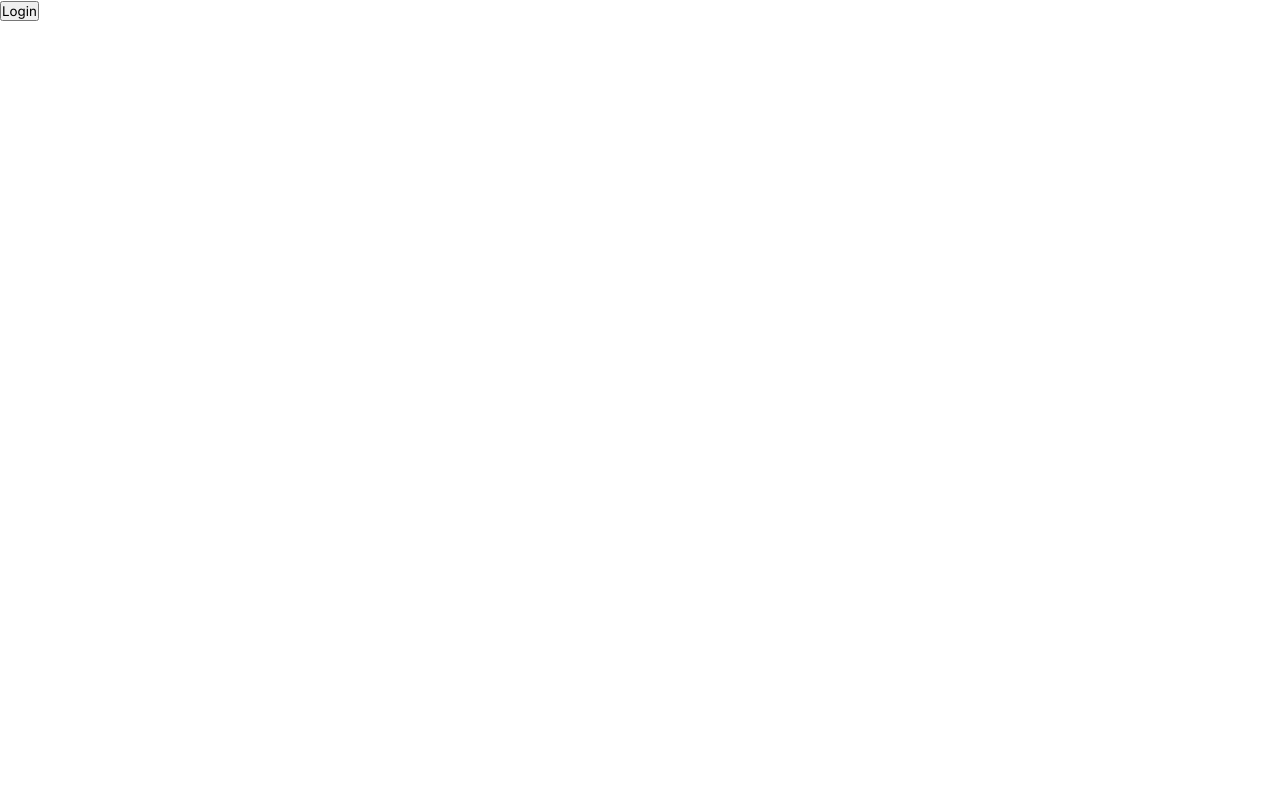
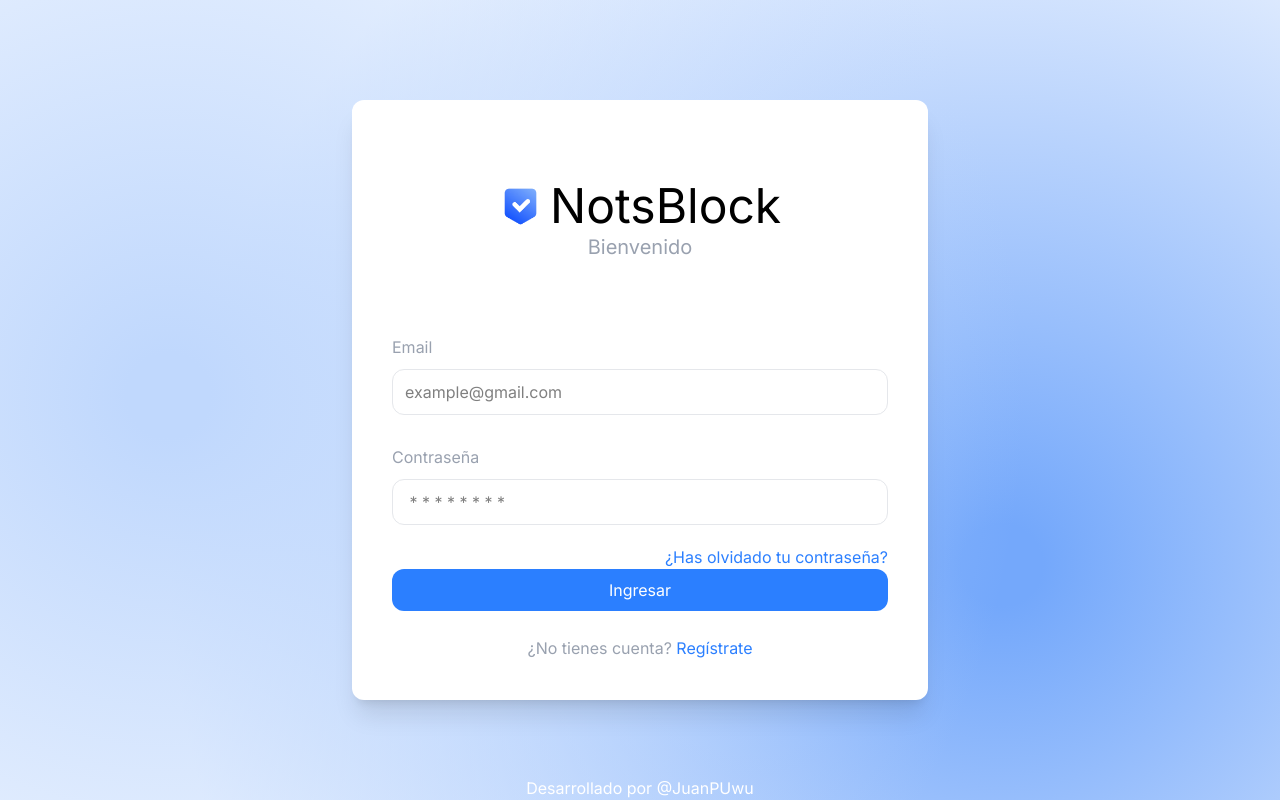
Before and after one commit to JuanPUwu/NotsBlock, a React (Vite) app in the folder frontend/: page / in a window 1280 px wide. Built offline with nearby package versions, Linux system fonts and the light colour scheme.

Commit message:
Pagina del login realizada con minimos ajustes por realizar

```diff
--- a/frontend/index.html
+++ b/frontend/index.html
@@ -1,13 +1,18 @@
-<!doctype html>
-<html lang="en">
+<!DOCTYPE html>
+<html lang="es" class="w-full h-dvh">
   <head>
     <meta charset="UTF-8" />
-    <link rel="icon" type="image/svg+xml" href="/src/assets/img/NotsBlockIcon.png" />
+    <link
+      rel="icon"
+      type="image/svg+xml"
+      href="/src/assets/img/NotsBlockIcon.png"
+    />
     <meta name="viewport" content="width=device-width, initial-scale=1.0" />
     <title>NotsBlock</title>
+    <link rel="stylesheet" href="/src/index.css" />
   </head>
-  <body>
-    <div id="root"></div>
+  <body class="w-full h-full">
+    <div id="root" class="w-full h-full"></div>
     <script type="module" src="/src/main.jsx"></script>
   </body>
 </html>
--- a/frontend/package.json
+++ b/frontend/package.json
@@ -10,11 +10,13 @@
     "preview": "vite preview"
   },
   "dependencies": {
+    "@tailwindcss/vite": "^4.1.7",
     "frontend": "file:",
     "react": "^19.1.0",
     "react-dom": "^19.1.0",
     "react-router": "^7.6.0",
-    "react-router-dom": "^7.6.0"
+    "react-router-dom": "^7.6.0",
+    "tailwindcss": "^4.1.7"
   },
   "devDependencies": {
     "@eslint/js": "^9.25.0",
--- a/frontend/src/index.css
+++ b/frontend/src/index.css
@@ -1,9 +1,7 @@
 @import url("https://fonts.googleapis.com/css2?family=Inter:ital,opsz,wght@0,14..32,100..900;1,14..32,100..900&display=swap");
+@import "tailwindcss";
 
 * {
-  margin: 0;
-  padding: 0;
-  box-sizing: border-box;
   font-family: "Inter";
 }
 
@@ -11,3 +9,116 @@
   outline: 2px solid red;
   outline-offset: 2px;
 }
+
+/* Fondo Login */
+@layer components {
+  @keyframes hero-gradient-animation {
+    0% {
+      --y-0: 90%;
+      --s-start-0: 3%;
+      --s-end-0: 79%;
+      --x-0: 0%;
+      --c-0: hsla(217, 95%, 72%, 1); /* Color personalizado */
+      --c-1: hsla(217, 95%, 72%, 1);
+      --s-start-1: 3%;
+      --s-end-1: 79%;
+      --x-1: 98%;
+      --y-1: 35%;
+    }
+
+    100% {
+      --y-0: 16%;
+      --s-start-0: 4%;
+      --s-end-0: 67%;
+      --x-0: 24%;
+      --c-0: hsla(0, 0%, 100%, 1); /* Blanco */
+      --c-1: hsla(217, 95%, 72%, 1); /* Color personalizado */
+      --s-start-1: 4%;
+      --s-end-1: 67%;
+      --x-1: 62%;
+      --y-1: 100%;
+    }
+  }
+
+  @property --y-0 {
+    syntax: "<percentage>";
+    inherits: false;
+    initial-value: 90%;
+  }
+
+  @property --s-start-0 {
+    syntax: "<percentage>";
+    inherits: false;
+    initial-value: 3%;
+  }
+
+  @property --s-end-0 {
+    syntax: "<percentage>";
+    inherits: false;
+    initial-value: 79%;
+  }
+
+  @property --x-0 {
+    syntax: "<percentage>";
+    inherits: false;
+    initial-value: 0%;
+  }
+
+  @property --c-0 {
+    syntax: "<color>";
+    inherits: false;
+    initial-value: hsla(217, 95%, 72%, 1);
+  }
+
+  @property --c-1 {
+    syntax: "<color>";
+    inherits: false;
+    initial-value: hsla(217, 95%, 72%, 1);
+  }
+
+  @property --s-start-1 {
+    syntax: "<percentage>";
+    inherits: false;
+    initial-value: 3%;
+  }
+
+  @property --s-end-1 {
+    syntax: "<percentage>";
+    inherits: false;
+    initial-value: 79%;
+  }
+
+  @property --x-1 {
+    syntax: "<percentage>";
+    inherits: false;
+    initial-value: 98%;
+  }
+
+  @property --y-1 {
+    syntax: "<percentage>";
+    inherits: false;
+    initial-value: 35%;
+  }
+
+  .bg-animated {
+    --y-0: 90%;
+    --x-0: 0%;
+    --c-0: hsla(217, 95%, 72%, 1); /* Color personalizado */
+    --c-1: hsla(217, 95%, 72%, 1);
+    --x-1: 98%;
+    --y-1: 35%;
+    background-color: hsla(0, 0%, 100%, 1); /* Blanco de fondo */
+    background-image: radial-gradient(
+        circle at var(--x-0) var(--y-0),
+        var(--c-0) var(--s-start-0),
+        transparent var(--s-end-0)
+      ),
+      radial-gradient(
+        circle at var(--x-1) var(--y-1),
+        var(--c-1) var(--s-start-1),
+        transparent var(--s-end-1)
+      );
+    animation: hero-gradient-animation 10s linear infinite alternate;
+    background-blend-mode: normal, normal;
+  }
+}
--- a/frontend/src/pages/Login.jsx
+++ b/frontend/src/pages/Login.jsx
@@ -1,5 +1,67 @@
+import IconLogo from "../assets/img/NotsBlockIcon.png";
+
 export default function Login() {
-  return(
-    <button>Login</button>
+  return (
+    <main className="bg-animated w-full h-full flex flex-col items-center justify-center">
+      <form
+        action=""
+        className="bg-white w-90 sm:w-2/3 lg:w-[30%] lg:min-w-xl h-3/4 rounded-xl shadow-xl p-10 flex flex-col"
+      >
+        <div className="w-full h-1/12 mt-[9%] flex flex-row items-center justify-center gap-2">
+          <img src={IconLogo} alt="NotsBlock Logo" className="h-full" />
+          <h1 className="text-center text-5xl">NotsBlock</h1>
+        </div>
+        <h2 className="text-center text-xl text-gray-400 mt-[1%] mb-[15%]">
+          Bienvenido
+        </h2>
+        <label htmlFor="email" className="text-gray-400 mb-[2%]">
+          Email
+        </label>
+        <input
+          type="email"
+          id="email"
+          placeholder="example@gmail.com"
+          className="w-full h-12 border border-gray-200 rounded-xl p-3"
+        />
+        <label htmlFor="password" className="text-gray-400 mt-[6%] mb-[2%]">
+          Contraseña
+        </label>
+        <input
+          type="password"
+          id="password"
+          className="w-full h-12 border border-gray-200 rounded-xl p-3"
+          placeholder=" * * * * * * * *"
+        />
+        <a
+          href="/forgot-password"
+          className="text-blue-500 hover:underline text-right mt-[4%] cursor-pointer"
+        >
+          ¿Has olvidado tu contraseña?
+        </a>
+        <button className="bg-blue-500 text-white h-12 rounded-xl mt-auto cursor-pointer">
+          Ingresar
+        </button>
+        <span className="text-center text-gray-400 mt-[5%]">
+          ¿No tienes cuenta?{" "}
+          <a
+            href="/register"
+            className="text-blue-500 hover:underline cursor-pointer"
+          >
+            Regístrate
+          </a>
+        </span>
+      </form>
+      <footer className="absolute bottom-0 left-0 right-0 text-center text-white">
+        Desarrollado por {""}
+        <a
+          href="https://github.com/JuanPUwu"
+          target="_blank"
+          rel="noopener noreferrer"
+          className="hover:underline cursor-pointer"
+        >
+          @JuanPUwu
+        </a>
+      </footer>
+    </main>
   );
 }
--- a/frontend/vite.config.js
+++ b/frontend/vite.config.js
@@ -1,7 +1,8 @@
 import { defineConfig } from 'vite'
 import react from '@vitejs/plugin-react-swc'
+import tailwindcss from '@tailwindcss/vite'
 
 // https://vite.dev/config/
 export default defineConfig({
-  plugins: [react()],
+  plugins: [react(), tailwindcss()],
 })
```
Also changed, not shown: frontend/src/assets/img/NotsBlockIcon.png, 1 other file (tests, documents, lock files or other folders).
